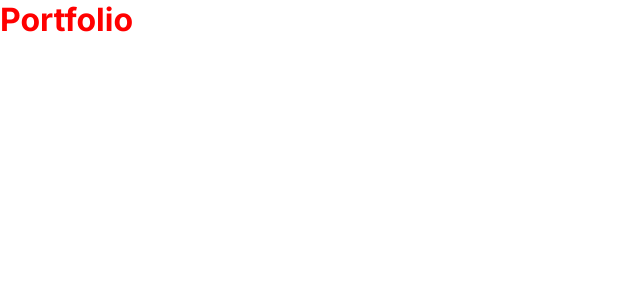
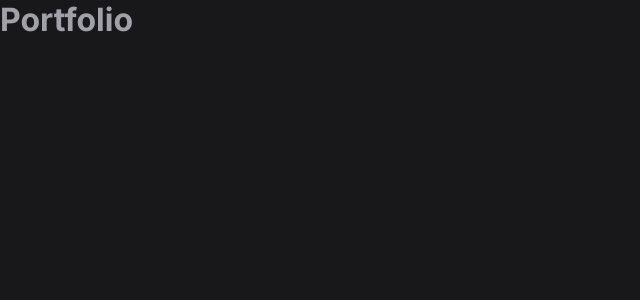
Before and after one commit to leandrodalmolin/nextjs-portfolio, a Next.js app: page / in a window 1280 px wide. Shown: the top 300 px of the page, without its empty margins (0-640 px from the left). Built offline with nearby package versions, Linux system fonts and the light colour scheme.

Commit message:
Add zinc colours and body styles

```diff
--- a/src/app/page.module.scss
+++ /dev/null
@@ -1,5 +0,0 @@
-@import '@/styles/_variables.scss';
-
-.h1 {
-  color: $primary-color;
-}
--- a/src/app/page.tsx
+++ b/src/app/page.tsx
@@ -1,9 +1,7 @@
-import styles from './page.module.scss'
-
 export default function Home() {
   return (
     <div>
-      <h1 className={styles.h1}>Portfolio</h1>
+      <h1>Portfolio</h1>
     </div>
   )
 }
--- a/src/styles/_variables.scss
+++ b/src/styles/_variables.scss
@@ -1 +1,11 @@
-$primary-color: red;
+$zinc-50: #fafafa;
+$zinc-100: #f4f4f5;
+$zinc-200: #e4e4e7;
+$zinc-300: #d4d4d8;
+$zinc-400: #a1a1aa;
+$zinc-500: #71717a;
+$zinc-600: #52525b;
+$zinc-700: #3f3f46;
+$zinc-800: #27272a;
+$zinc-900: #18181b;
+$zinc-950: #09090b;
--- a/src/styles/globals.scss
+++ b/src/styles/globals.scss
@@ -8,9 +8,14 @@
 
 :focus-visible {
   // Default: will be removed in Forced Color Modes
-  box-shadow: 0 0 0 1px $primary-color;
+  box-shadow: 0 0 0 1px $zinc-100;
   // Fallback: will be visible with custom system colors in Forced Color Modes
   outline: 1px solid transparent;
+}
+
+::selection {
+  color: $zinc-100;
+  background-color: $zinc-700;
 }
 
 html,
@@ -19,6 +24,13 @@ body {
   overflow-x: hidden;
 }
 
+body {
+  color: $zinc-400;
+  background-color: $zinc-900;
+  -webkit-font-smoothing: antialiased;
+  -moz-osx-font-smoothing: grayscale;
+}
+
 a {
   color: inherit;
   text-decoration: none;
```
